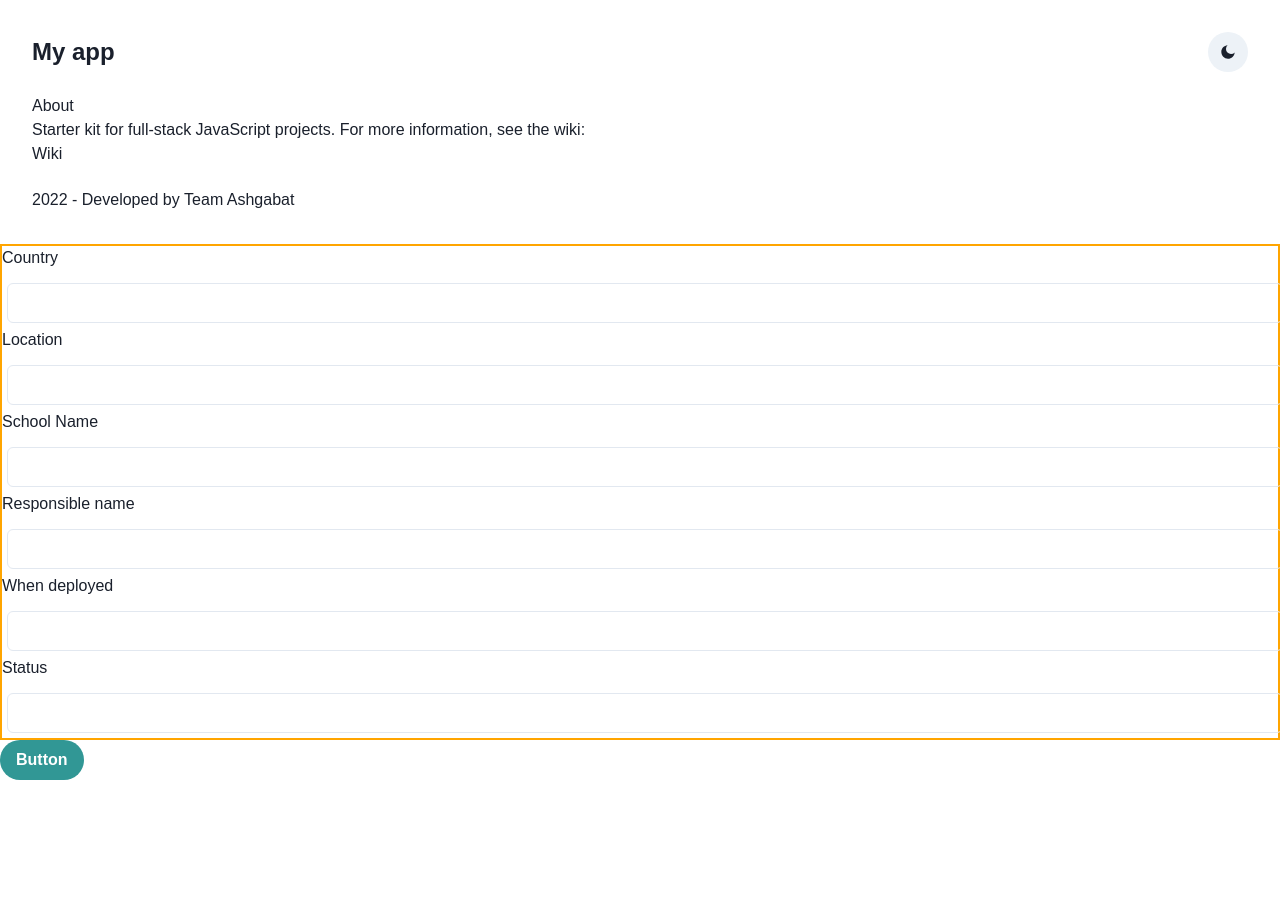
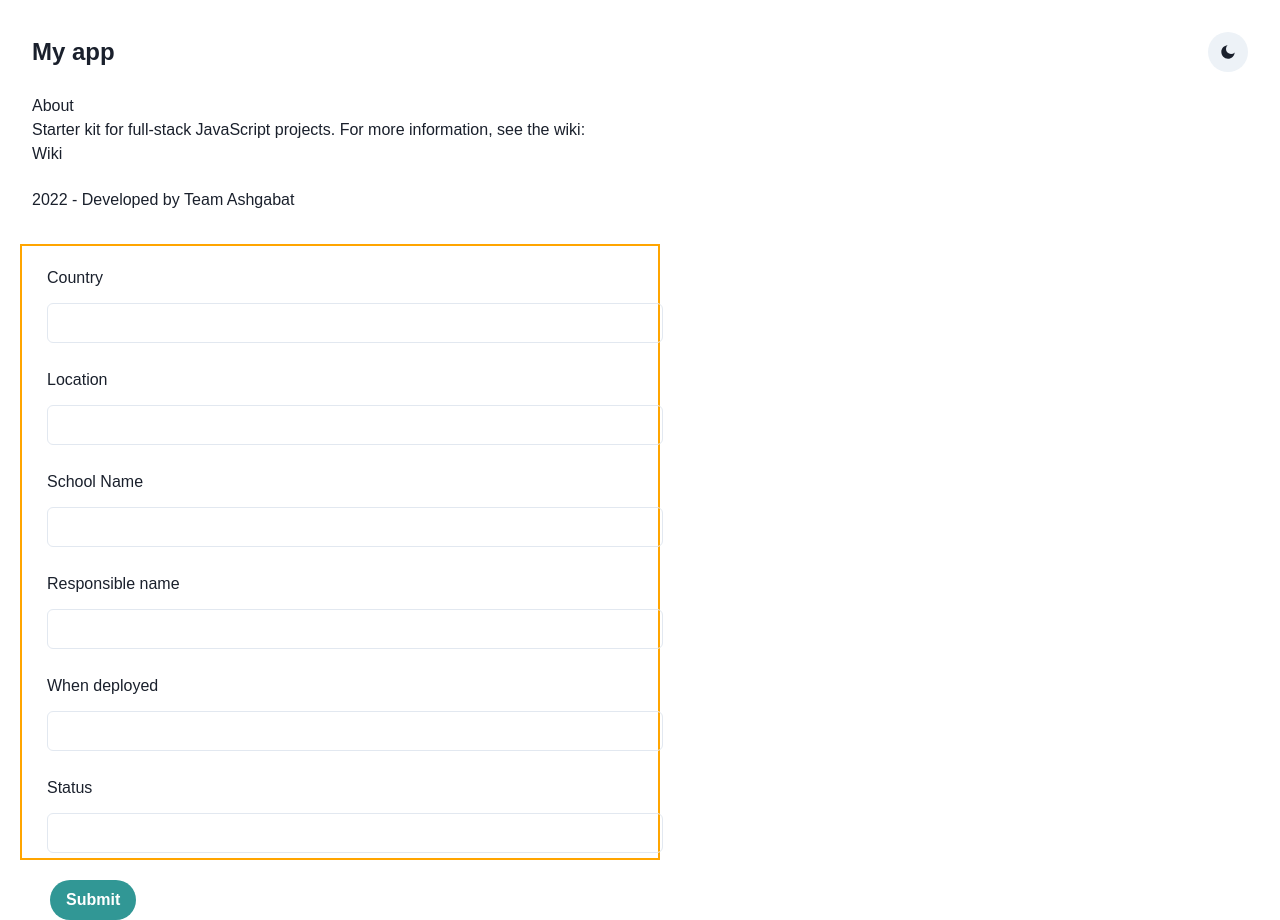
Before and after one commit to berkeli/breteau-dashboard, a React (Create React App) app in the folder client/: page /about/this/site in a window 1280 px wide. Before the commit the page ends 800 px from the top, so only its background shows below. Built offline with nearby package versions, Linux system fonts and the light colour scheme.

Commit message:
new files

```diff
--- a/client/src/CreateSchool.js
+++ b/client/src/CreateSchool.js
@@ -24,7 +24,7 @@ function AddSchoolElement (props) {
         <div>
 
         <FormControl>
-            <FormLabel htmlFor={props.text}>{props.text}</FormLabel>
+            <FormLabel className="formName" htmlFor={props.text}>{props.text}</FormLabel>
            <Input id={props.text} className="inputBox" type="text" />
         </FormControl>
     </div>
@@ -34,8 +34,9 @@ function AddSchoolElement (props) {
 function AddButton () {
     return (
         <div>
-             <Button colorScheme='teal' size='md'>
-    Button
+
+             <Button colorScheme='teal' size='md' className="buttonSubmut">
+    Submit
   </Button>
         </div>
 
--- a/client/src/pages/Home.css
+++ b/client/src/pages/Home.css
@@ -12,6 +12,10 @@
 
 .schoolForm {
 	border: 2px solid orange;
+	width: 50%;
+	margin-left: 20px;
+	padding-left: 20px;
+	margin-bottom: 20px;
 
 }
 
@@ -23,4 +27,14 @@
 .addButton {
 	background-color: orange;
 	padding: 10px 5px;
+
 }
+
+.buttonSubmut {
+	margin-left: 50px;
+}
+
+.formName {
+	margin-top: 20px;
+	margin-left: 5px;
+}
```
